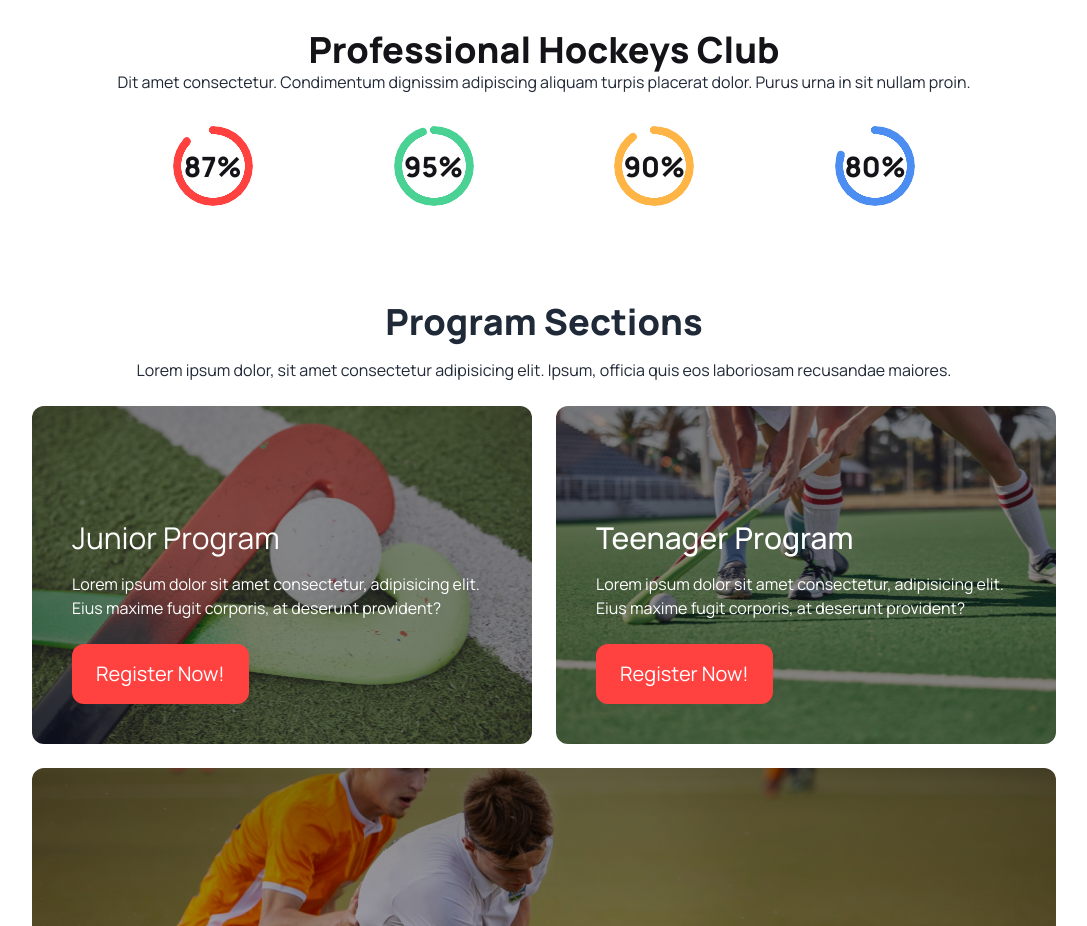
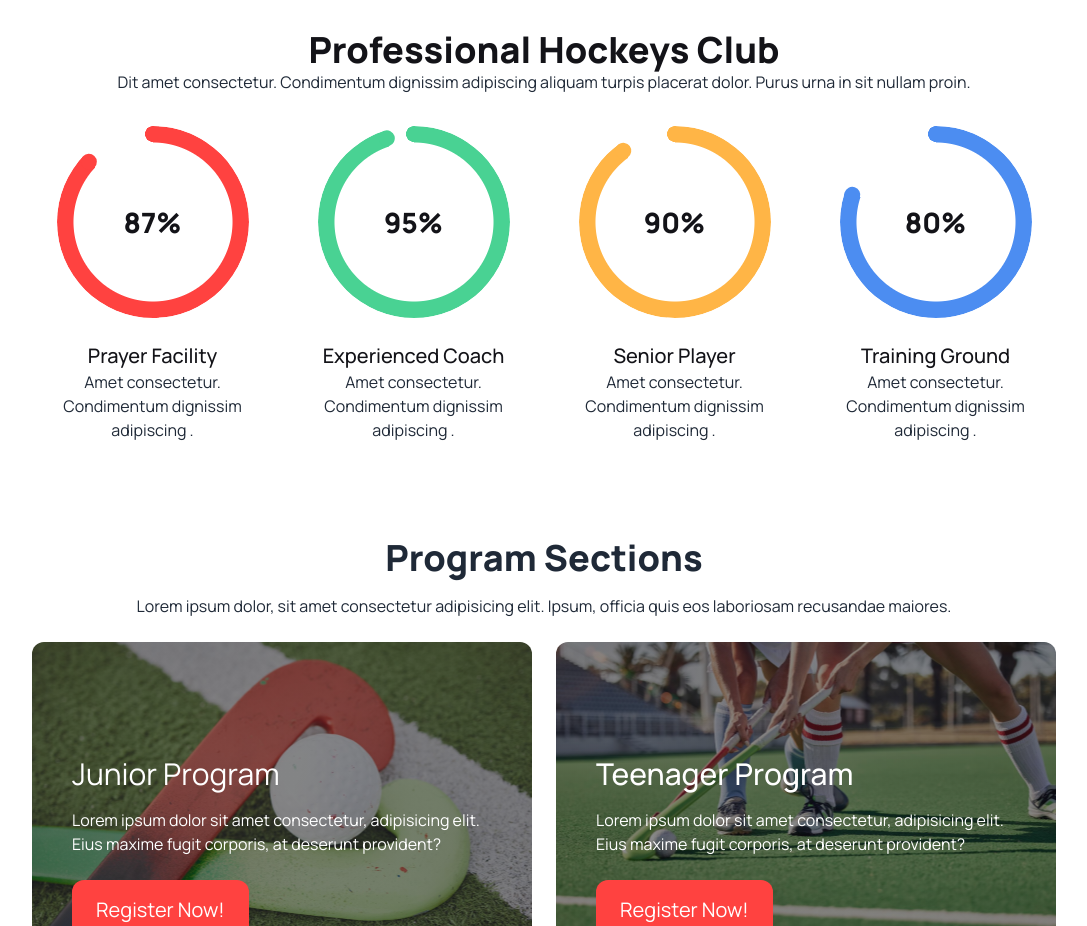
Before and after one commit to Mr-Dipto/hockey-landing-page, a plain HTML site: page Index.html in a window 1280 px wide. Shown: the part 880-1806 px from the top of the page, without its empty margins (96-1183 px from the left). Drawn offline with nearby package versions, Linux system fonts and the light colour scheme.

Commit message:
some minor changes in progress bar

```diff
--- a/Index.html
+++ b/Index.html
@@ -101,7 +101,7 @@
             </div>
 
 
-            <div class="bg-black w-1/3 rounded-xl p-8 absolute md:top-[78%] md:left-[49%]">
+            <div class="bg-black md:w-1/3 w-full rounded-xl p-8 md:absolute top-[78%] left-[49%]">
                 <h3 class="text-white text-2xl pb-4">Meet all the heroes from the field</h3>
                 <p class="text-white">Dit amet consectetur. Condimentum dignissim adipiscing aliquam turpis placerat
                     dolor. Purus urna in sit nullam proin. </p>
@@ -117,15 +117,43 @@
                 <p>Dit amet consectetur. Condimentum dignissim adipiscing aliquam turpis placerat dolor. Purus urna in
                     sit nullam proin. </p>
             </div>
-            <div class="flex justify-evenly items-center">
-                <div class="radial-progress text-[#FF4240]" style="--value:87;" role="progressbar"><span
-                        class="text-[#131318] text-[28px] font-extrabold">87%</span></div>
-                <div class="radial-progress text-[#49D293]" style="--value:95;" role="progressbar"><span
-                        class="text-[#131318] text-[28px] font-extrabold">95%</span></div>
-                <div class="radial-progress text-[#FFB546]" style="--value:90;" role="progressbar"><span
-                        class="text-[#131318] text-[28px] font-extrabold">90%</span></div>
-                <div class="radial-progress text-[#4C8DF1]" style="--value:80;" role="progressbar"><span
-                        class="text-[#131318] text-[28px] font-extrabold">80%</span></div>
+            <div class="flex flex-col md:flex-row gap-5 justify-evenly items-center">
+                <div>
+                    <div class="radial-progress text-[#FF4240] mb-6" style="--value:87; --size:12rem; --thickness: 1rem"
+                        role="progressbar"><span class="text-[#131318] text-[28px] font-extrabold">87%</span>
+                    </div>
+                    <div>
+                        <h4 class="text-xl text-[#131318] font-medium">Prayer Facility</h4>
+                        <p>Amet consectetur. Condimentum dignissim adipiscing .</p>
+                    </div>
+                </div>
+                <div>
+                    <div class="radial-progress text-[#49D293] mb-6" style="--value:95; --size:12rem; --thickness: 1rem"
+                        role="progressbar"><span class="text-[#131318] text-[28px] font-extrabold">95%</span>
+                    </div>
+                    <div>
+                        <h4 class="text-xl text-[#131318] font-medium">Experienced Coach</h4>
+                        <p>Amet consectetur. Condimentum dignissim adipiscing .</p>
+                    </div>
+                </div>
+                <div>
+                    <div class="radial-progress text-[#FFB546] mb-6" style="--value:90; --size:12rem; --thickness: 1rem"
+                        role="progressbar"><span class="text-[#131318] text-[28px] font-extrabold">90%</span>
+                    </div>
+                    <div>
+                        <h4 class="text-xl text-[#131318] font-medium">Senior Player</h4>
+                        <p>Amet consectetur. Condimentum dignissim adipiscing .</p>
+                    </div>
+                </div>
+                <div>
+                    <div class="radial-progress text-[#4C8DF1] mb-6" style="--value:80; --size:12rem; --thickness: 1rem"
+                        role="progressbar"><span class="text-[#131318] text-[28px] font-extrabold">80%</span>
+                    </div>
+                    <div>
+                        <h4 class="text-xl text-[#131318] font-medium">Training Ground</h4>
+                        <p>Amet consectetur. Condimentum dignissim adipiscing .</p>
+                    </div>
+                </div>
             </div>
 
         </section>
```
